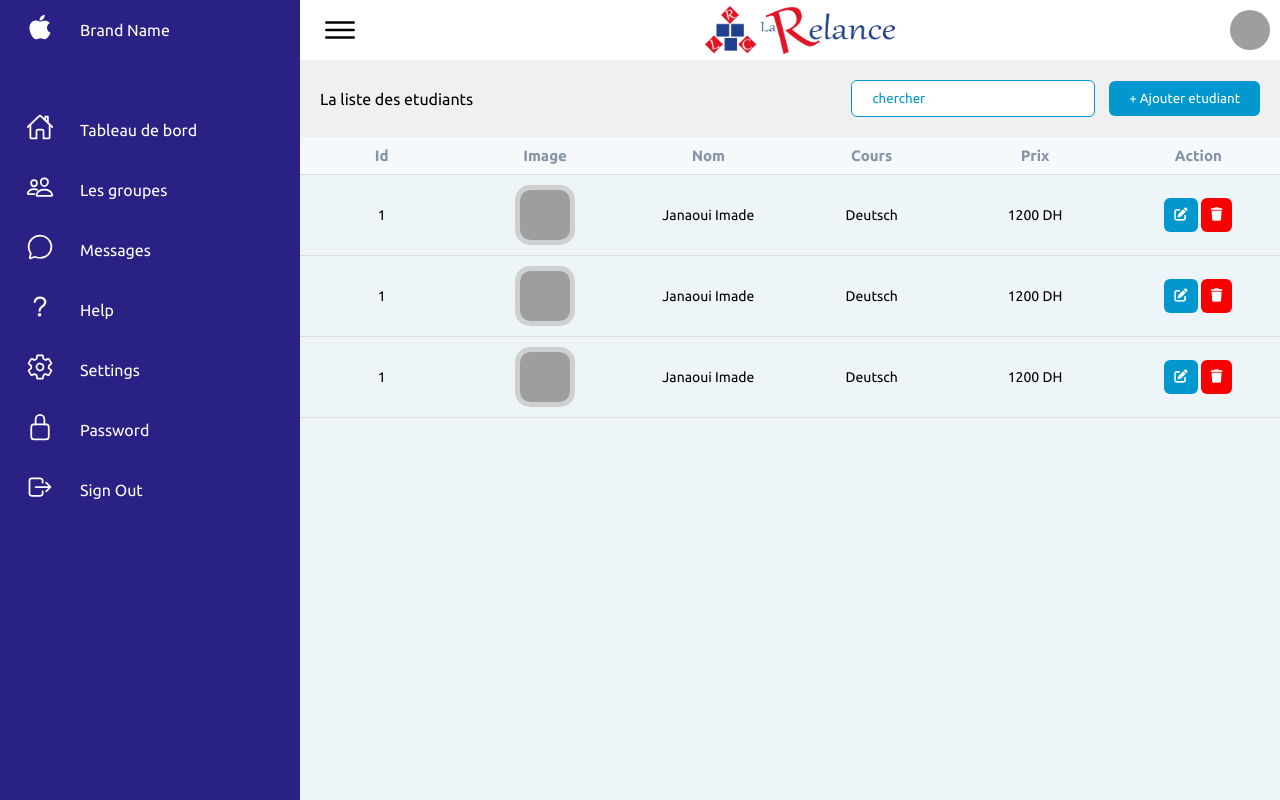
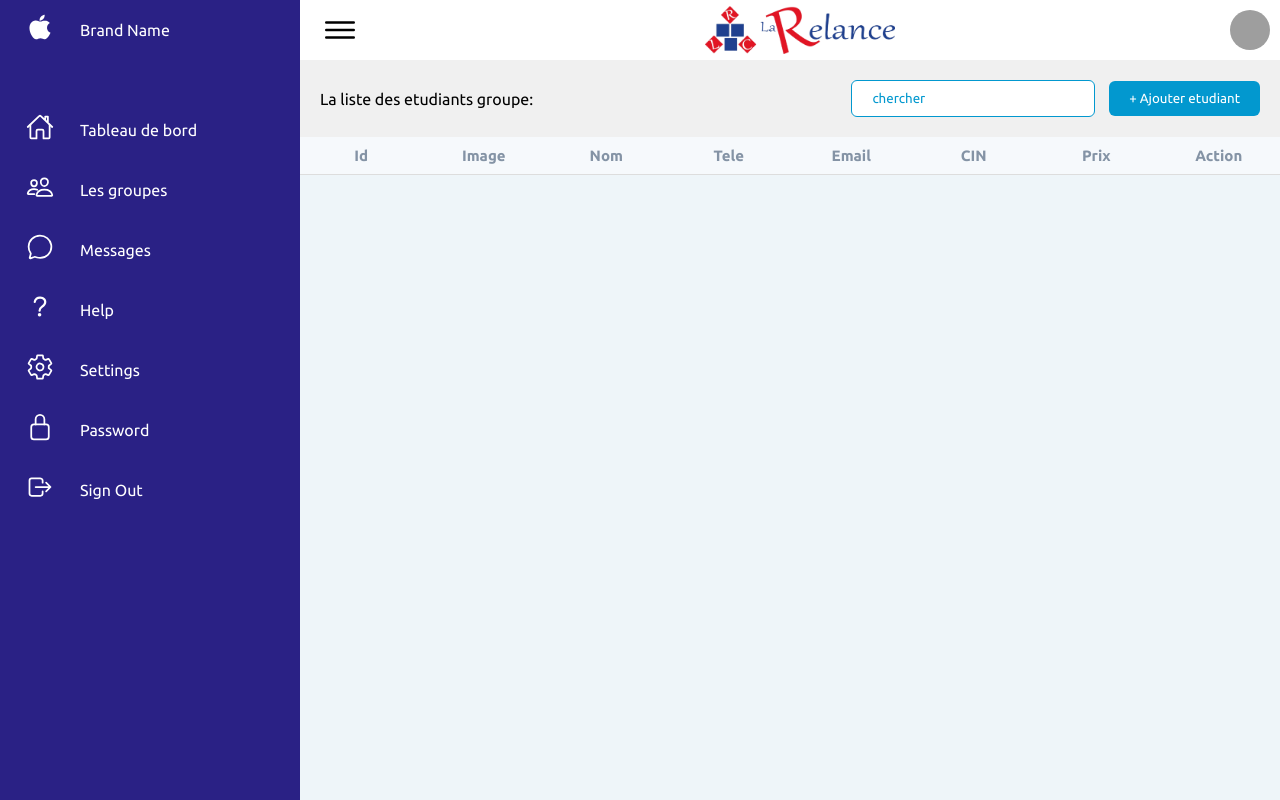
Before and after one commit to imade-janaoui/La-Relance-Project, a PHP site: page /inc/groupes_list in a window 1280 px wide. Run offline with PHP 8.4, Linux system fonts and the light colour scheme; tables that the repository leaves empty or names only in its code hold one stand-in row (values such as "Sample post"); lists and menus that the app fills with data are empty; some libraries are stand-ins or nearby versions; grey boxes are pictures that could not be loaded.

Commit message:
function add groupe

```diff
--- a/inc/groupe.php
+++ b/inc/groupe.php
@@ -90,7 +90,11 @@ include_once 'config.php';
                     ?> </td>
 
                     <td><?php echo $row["cours"] ?></td>
-                    <td><button value= '<?php echo $row["id_groupe"] ?>'>Voir</button></td>
+                    <td>
+                      <form action="groupes_list" method="post">
+                      <button name="id_groupe" value= '<?php echo $row["id_groupe"] ?>'>Voir</button>
+                      </form>
+                    </td>
                 </tr>
 
                 <?php }}else {
--- a/inc/groupes_list.php
+++ b/inc/groupes_list.php
@@ -90,7 +90,12 @@ include_once 'config.php';
 <section class="groupe_list">
 <div class="table">
         <div class="table_header">
-            <p>La liste des etudiants</p>
+            <p>La liste des etudiants groupe:
+
+              <?php
+                    // echo $row_etudiant['groupe'];
+
+            ?></p>
             <div> <input placeholder="chercher " /> <button class="add_new" onclick='register_add()'>+ Ajouter etudiant</button> </div>
         </div>
 
@@ -101,41 +106,46 @@ include_once 'config.php';
                         <th>Id</th>
                         <th>Image</th>
                         <th>Nom</th>
-                        <th>Cours</th>
+                        <th>Tele</th>
+                        <th>Email</th>
+                        <th>CIN</th>
                         <th>Prix</th>
                         <th>Action</th>
                     </tr>
                 </thead>
                 <tbody>
+                  <?php
+
+                  if(isset($_POST['id_groupe'])){
+
+
+                    $sql="SELECT * FROM `etudaint` WHERE id_groupe=1";
+                    $result_etudiant=mysqli_query($conn,$sql);
+
+                  if (mysqli_num_rows($result_etudiant) > 0) {
+
+                  while($row_etudiant=mysqli_fetch_assoc($result_etudiant)){
+
+
+                  ?>
                     <tr>
-                        <td>1</td>
+                        <td><?php echo $row_etudiant['id_etd']?></td>
                         <td><img src=https://drive.google.com/uc?export=view&id=1oL5yePDRKaJ3rwr2_DedGETXfqtF_gv4 /></td>
-                        <td>Janaoui Imade</td>
-                        <td>Deutsch</td>
-                        <td>1200 DH</td>
+                        <td><?php echo $row_etudiant['prenom']." ".$row_etudiant['nom']?></td>
+                        <td><?php echo $row_etudiant['tele']?></td>
+                        <td><?php echo $row_etudiant['email']?></td>
+                        <td><?php echo $row_etudiant['cin']?></td>
+                        <td><?php echo $row_etudiant['prix']?></td>
                         <td> <button><i class="fa-solid fa-pen-to-square"></i></button> <button><i class="fa-solid fa-trash"></i></button> </td>
                     </tr>
 
+                    <?php
+                      } }else{
+                        echo 'resultat 0';
+                       }
+                    }
 
-                    <tr>
-                        <td>1</td>
-                        <td><img src=https://drive.google.com/uc?export=view&id=1oL5yePDRKaJ3rwr2_DedGETXfqtF_gv4 /></td>
-                        <td>Janaoui Imade</td>
-                        <td>Deutsch</td>
-                        <td>1200 DH</td>
-                        <td> <button><i class="fa-solid fa-pen-to-square"></i></button> <button><i class="fa-solid fa-trash"></i></button> </td>
-                    </tr>
-
-
-                    <tr>
-                        <td>1</td>
-                        <td><img src=https://drive.google.com/uc?export=view&id=1oL5yePDRKaJ3rwr2_DedGETXfqtF_gv4 /></td>
-                        <td>Janaoui Imade</td>
-                        <td>Deutsch</td>
-                        <td>1200 DH</td>
-                        <td> <button><i class="fa-solid fa-pen-to-square"></i></button> <button><i class="fa-solid fa-trash"></i></button> </td>
-                    </tr>
-
+                    ?>
                 </tbody>
 </section>
 
```
